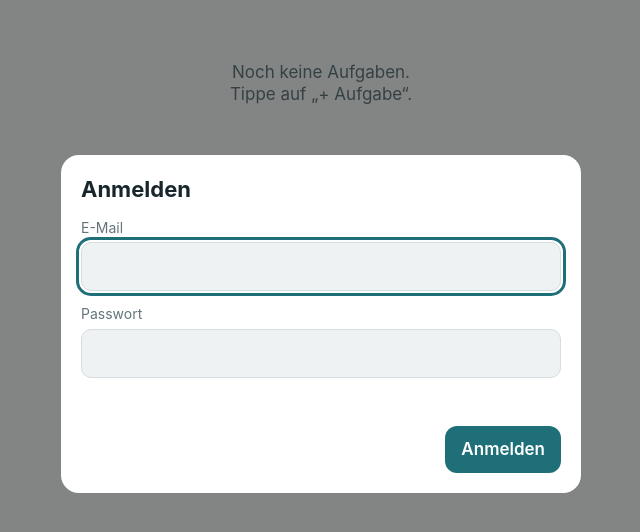
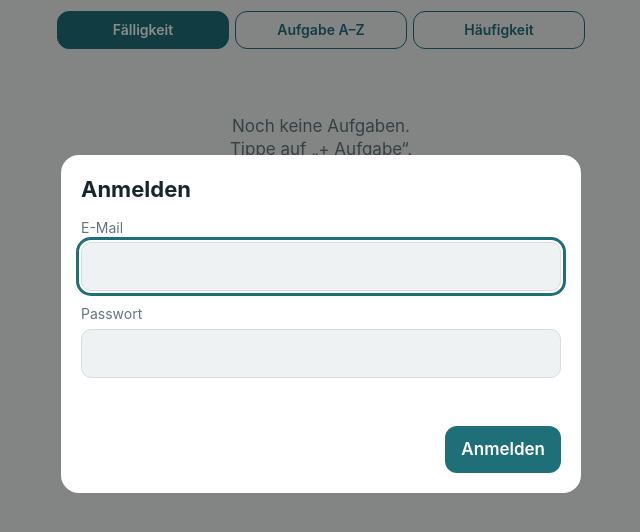
Before and after one commit to reichertpina-maker/Ordnung, a plain HTML site: page index.html in a window 1280 px wide. Shown: the part 76-608 px from the top of the page, without its empty margins (319-959 px from the left). Drawn offline with nearby package versions, Linux system fonts and the light colour scheme.

Commit message:
Add files via upload

```diff
--- a/index.html
+++ b/index.html
@@ -37,6 +37,7 @@ input,select{width:100%;font:inherit;padding:12px;border-radius:10px;border:1.5p
 .calc span{display:block;font-weight:400;color:var(--mute);font-size:14px}
 .actions{display:flex;gap:10px;margin-top:20px;justify-content:space-between;align-items:center}
 .actions .r{display:flex;gap:10px}
+.seg{display:flex;gap:6px;margin:0 0 16px}.seg button{flex:1;padding:9px 6px;font-size:14px;background:transparent;color:var(--acc);border:1.5px solid var(--acc)}.seg button[aria-pressed="true"]{background:var(--acc);color:var(--accink)}
 .err{color:var(--late);font-size:14px;margin-top:10px;min-height:18px}
 .link{background:none;color:var(--mute);font-weight:400;font-size:14px;padding:4px 0;text-decoration:underline}
 </style>
@@ -45,6 +46,7 @@ input,select{width:100%;font:inherit;padding:12px;border-radius:10px;border:1.5p
 <main>
   <h1>Ordnung</h1>
   <p class="sub" id="sub"></p>
+  <div class="seg" id="seg" role="group" aria-label="Sortierung"><button data-s="due">Fälligkeit</button><button data-s="name">Aufgabe A–Z</button><button data-s="freq">Häufigkeit</button></div>
   <div id="list"></div>
   <button class="link" id="logout" hidden>Abmelden</button>
 </main>
@@ -86,7 +88,9 @@ const SUPABASE_KEY='sb_publishable_MTjRQdi-qksa5v2PxGv--Q_5LfGd28P';
 // ================================================================
 const sb=supabase.createClient(SUPABASE_URL,SUPABASE_KEY);
 const $=id=>document.getElementById(id);
-let tasks=[],editId=null,me='';
+let tasks=[],editId=null,me='',sortBy='due';
+try{sortBy=localStorage.getItem('ordnung-sort')||'due'}catch(e){}
+const days=t=>t.n*(t.u==='d'?1:t.u==='w'?7:30);
 const pad=n=>String(n).padStart(2,'0');
 const iso=d=>d.getFullYear()+'-'+pad(d.getMonth()+1)+'-'+pad(d.getDate());
 const parse=s=>{const [y,m,d]=s.split('-').map(Number);return new Date(y,m-1,d)};
@@ -113,7 +117,11 @@ function status(t){
 }
 function render(){
   const list=$('list');list.innerHTML='';
-  const rows=tasks.map(t=>({t,s:status(t)})).sort((a,b)=>a.s.key-b.s.key);
+  const cmp={due:(a,b)=>a.s.key-b.s.key,
+    name:(a,b)=>a.t.name.localeCompare(b.t.name,'de',{sensitivity:'base'}),
+    freq:(a,b)=>days(a.t)-days(b.t)||a.t.name.localeCompare(b.t.name,'de',{sensitivity:'base'})};
+  const rows=tasks.map(t=>({t,s:status(t)})).sort(cmp[sortBy]||cmp.due);
+  document.querySelectorAll('#seg button').forEach(b=>b.setAttribute('aria-pressed',b.dataset.s===sortBy));
   const open=rows.filter(r=>r.s.key<=0).length;
   $('sub').textContent=tasks.length?(open?`${open} ${open===1?'Aufgabe ist':'Aufgaben sind'} fällig`:'Alles erledigt'):'';
   if(!rows.length){list.innerHTML='<div class="empty">Noch keine Aufgaben.<br>Tippe auf „+ Aufgabe“.</div>';return}
@@ -159,12 +167,15 @@ $('save').onclick=async()=>{
   const rec={name,n:Math.max(1,parseInt($('f-n').value)||1),u:$('f-u').value,last:$('f-last').value||null};
   const cur=tasks.find(x=>x.id===editId);
   if(!cur||(cur.last||null)!==rec.last)rec.last_by=rec.last?me:null;
+  const dup=tasks.find(x=>x.id!==editId&&x.name.trim().toLowerCase()===name.toLowerCase());
+  if(dup&&!confirm('Es gibt schon eine Aufgabe „'+dup.name+'“. Trotzdem speichern?'))return;
   $('dlg').close();
   await run(cur?sb.from('tasks').update(rec).eq('id',editId):sb.from('tasks').insert(rec));
 };
 $('del').onclick=async()=>{
   if(confirm('Diese Aufgabe löschen?')){$('dlg').close();await run(sb.from('tasks').delete().eq('id',editId))}
 };
+document.querySelectorAll('#seg button').forEach(b=>b.onclick=()=>{sortBy=b.dataset.s;try{localStorage.setItem('ordnung-sort',sortBy)}catch(e){}render()});
 // ---- Anmeldung ----
 $('l-go').onclick=async()=>{
   $('l-err').textContent='';
```
